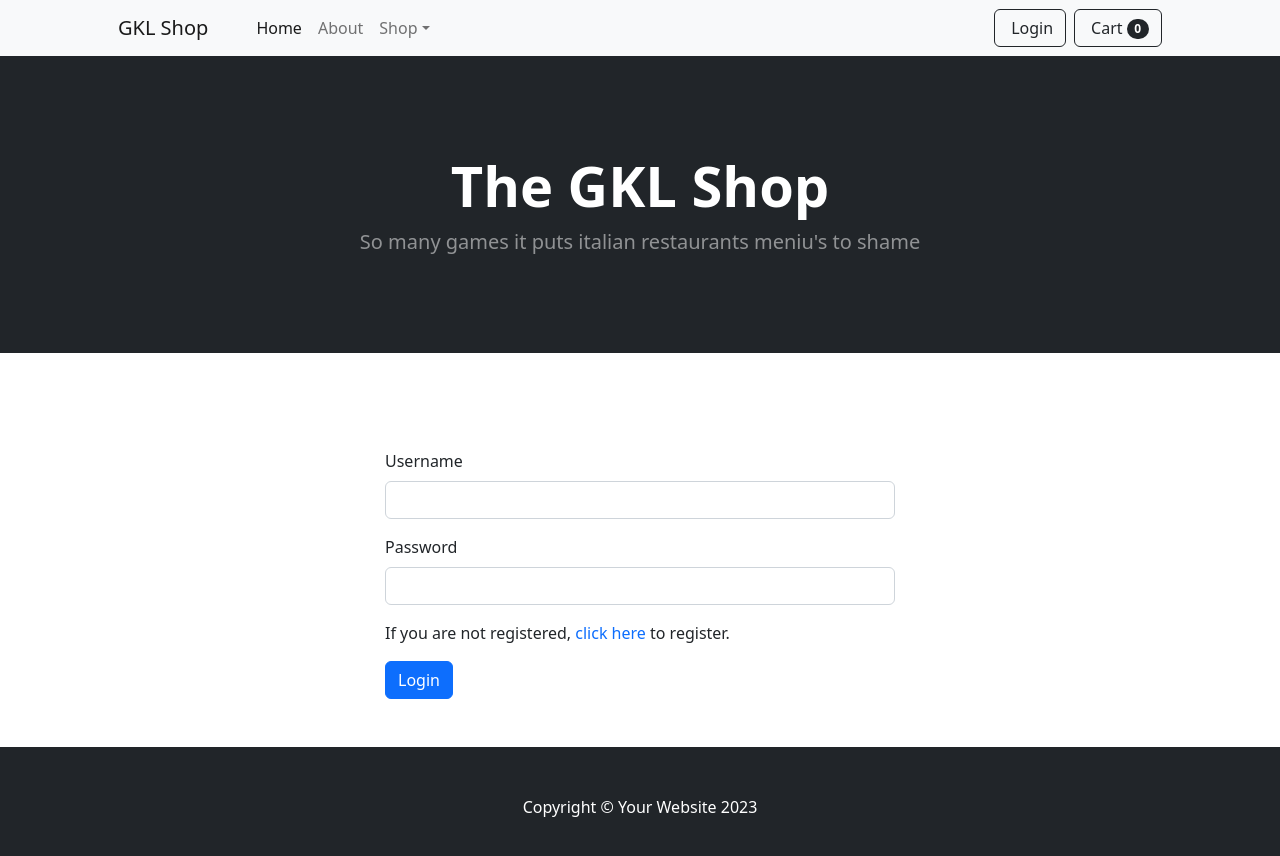
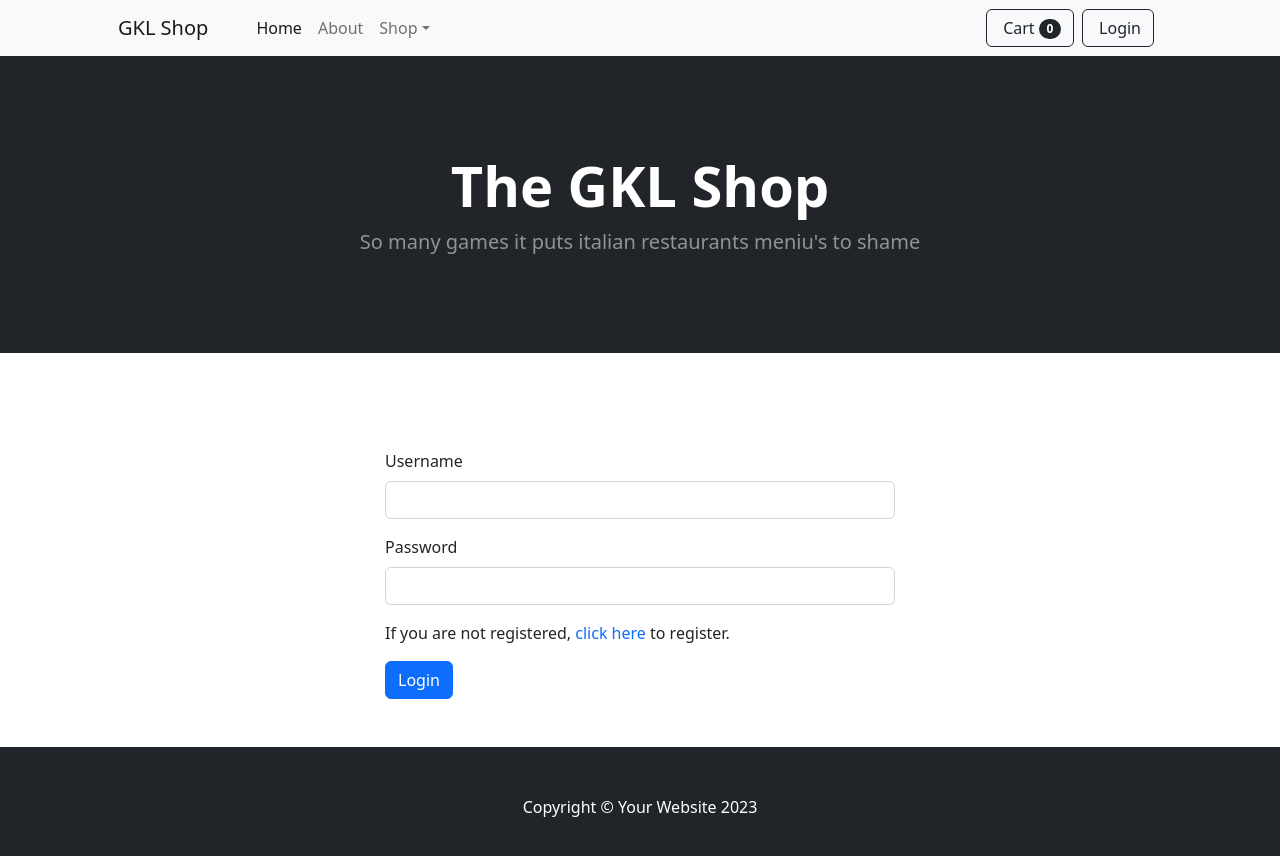
Before and after one commit to BenasG28/InternetoTechDarbas, a React (Create React App) app in the folder front-end/: page /login in a window 1280 px wide. Shown: the top 856 px of the page. Built offline with nearby package versions, Linux system fonts and the light colour scheme.

Commit message:
navigation modification, making header and footer universal

```diff
--- a/front-end/src/App.js
+++ b/front-end/src/App.js
@@ -1,28 +1,36 @@
-import React from 'react';
+import React, { useState } from 'react';
 import { BrowserRouter, Routes, Route, Navigate } from "react-router-dom";
 import ItemPage from './pages/ItemPage';
 import HomePage from './pages/HomePage';
 import LoginPage from './pages/LoginPage';
 import AboutPage from './pages/AboutPage';
 import RegisterPage from './pages/RegisterPage';
+import Navigation from './components/Navigation';
+import Header from './components/Header';
+import Footer from './components/Footer';
 
 function App() {
+  const [isLoggedIn, setIsLoggedIn] = useState(false);
+  const handleLogin = () => {
+    setIsLoggedIn(true);
+  };
+
   return (
     <React.StrictMode>
       <BrowserRouter>
-<div>
-          <Routes>
+        <Navigation isLoggedIn={isLoggedIn} />
+        <Header />
+        <Routes>
           <Route path="/" element={<Navigate replace to="/home" />} />
-            <Route path="/home" element={<HomePage />} />
-            <Route path="/itempage" element={<ItemPage/>}/>
-            <Route path="/login" element={<LoginPage/>}/>
-            <Route path="/about" element={<AboutPage/>}/>
-            <Route path="/register" element={<RegisterPage/>}/>
-          </Routes>
-          </div>
+          <Route path="/home" element={<HomePage />} />
+          <Route path="/itempage" element={<ItemPage />} />
+          <Route path="/login" element={<LoginPage onLogin={handleLogin} />} />
+          <Route path="/about" element={<AboutPage />} />
+          <Route path="/register" element={<RegisterPage />} />
+        </Routes>
+        <Footer />
       </BrowserRouter>
     </React.StrictMode>
   );
-}
-
+  }
 export default App;
--- a/front-end/src/components/LoginSection.js
+++ b/front-end/src/components/LoginSection.js
@@ -2,7 +2,7 @@ import React from 'react';
 import { useNavigate } from 'react-router-dom';
 import { useState } from 'react';
 
-function LoginSection() {
+function LoginSection({onLogin}) {
   const navigate = useNavigate();
   const [username, setUsername] = useState("");
   const [password, setPassword] = useState("");
@@ -19,6 +19,7 @@ function LoginSection() {
       if (response.ok) {
         // Login successful, redirect to another page
         console.log('Login Successful');
+        onLogin();
         navigate('/home');
       } else {
         // Login failed, handle error
--- a/front-end/src/components/Navigation.js
+++ b/front-end/src/components/Navigation.js
@@ -1,17 +1,28 @@
 import React from 'react';
 import { useNavigate } from 'react-router-dom';
 
-function Navigation() {
+function Navigation({ isLoggedIn }) {
   const navigate = useNavigate();
 
-  const handleLoginClick =() =>{
+  const handleLoginClick = () => {
     navigate('/login');
   };
-  const handleHomeClick =() =>{
-    navigate('/home')
+
+  const handleHomeClick = () => {
+    navigate('/home');
   };
-  const handleAboutClick =()=>{
-    navigate('/about')
+
+  const handleAboutClick = () => {
+    navigate('/about');
+  };
+  const handleLogoutClick = () => {
+    // Call the logout function passed down from the parent component
+    // onLogout();
+  };
+
+  const handleProfileClick = () => {
+    // Navigate to the profile page
+    // navigate('/profile');
   };
 
   return (
@@ -28,23 +39,33 @@ function Navigation() {
             <li className="nav-item dropdown">
               <a className="nav-link dropdown-toggle" id="navbarDropdown" href="#" role="button" data-bs-toggle="dropdown" aria-expanded="false">Shop</a>
               <ul className="dropdown-menu" aria-labelledby="navbarDropdown">
-              <li><span className="dropdown-item disabled">All Products (Not Available)</span></li>
-              <li><hr className="dropdown-divider" /></li>
+                <li><span className="dropdown-item disabled">All Products (Not Available)</span></li>
                 <li><span className="dropdown-item disabled">Popular Items (Not Available)</span></li>
                 <li><span className="dropdown-item disabled">New Arrivals (Not Available)</span></li>
               </ul>
             </li>
           </ul>
           <form className="d-flex">
-            <button className="btn btn-outline-dark me-2" onClick={handleLoginClick}>
-              <i className="bi bi-person-fill me-1"></i>
-              Login
-            </button>
             <button className="btn btn-outline-dark" type="submit">
               <i className="bi-cart-fill me-1"></i>
               Cart
               <span className="badge bg-dark text-white ms-1 rounded-pill">0</span>
             </button>
+            {isLoggedIn ? (
+              <>
+                <button className="btn btn-outline-dark mx-2" onClick={handleProfileClick}>
+                  Profile
+                </button>
+                <button className="btn btn-outline-dark" onClick={handleLogoutClick}>
+                  Logout
+                </button>
+              </>
+            ) : (
+              <button className="btn btn-outline-dark mx-2" onClick={handleLoginClick}>
+                <i className="bi bi-person-fill me-1"></i>
+                Login
+              </button>
+            )}
           </form>
         </div>
       </div>
--- a/front-end/src/pages/AboutPage.js
+++ b/front-end/src/pages/AboutPage.js
@@ -10,10 +10,7 @@ function AboutPage() {
   const navigate = useNavigate();
   return (
    <div>
-    <Navigation/>
-    <Header/>
     <AboutSection/>
-    <Footer/>
    </div>
   );
 }
--- a/front-end/src/pages/HomePage.js
+++ b/front-end/src/pages/HomePage.js
@@ -9,10 +9,7 @@ function HomePage() {
   const navigate = useNavigate();
   return (
    <div>
-    <Navigation/>
-    <Header/>
     <ProductSection/>
-    <Footer/>
    </div>
   );
 }
--- a/front-end/src/pages/LoginPage.js
+++ b/front-end/src/pages/LoginPage.js
@@ -5,14 +5,11 @@ import Navigation from '../components/Navigation';
 import LoginSection from '../components/LoginSection';
 import Footer from '../components/Footer';
 import '../styles.css'
-function LoginPage() {
+function LoginPage({onLogin}) {
   const navigate = useNavigate();
   return (
    <div>
-    <Navigation/>
-    <Header/>
-    <LoginSection/>
-    <Footer/>
+    <LoginSection onLogin={onLogin}/>
    </div>
   );
 }
--- a/front-end/src/pages/RegisterPage.js
+++ b/front-end/src/pages/RegisterPage.js
@@ -9,10 +9,7 @@ function RegisterPage() {
   const navigate = useNavigate();
   return (
    <div>
-    <Navigation/>
-    <Header/>
     <RegisterSection/>
-    <Footer/>
    </div>
   );
 }
```
